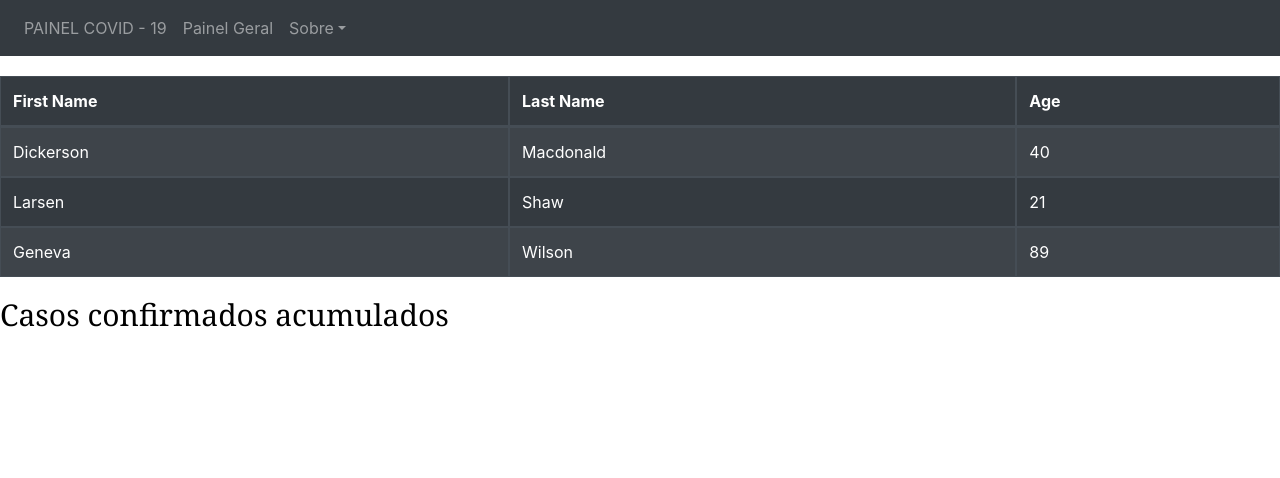
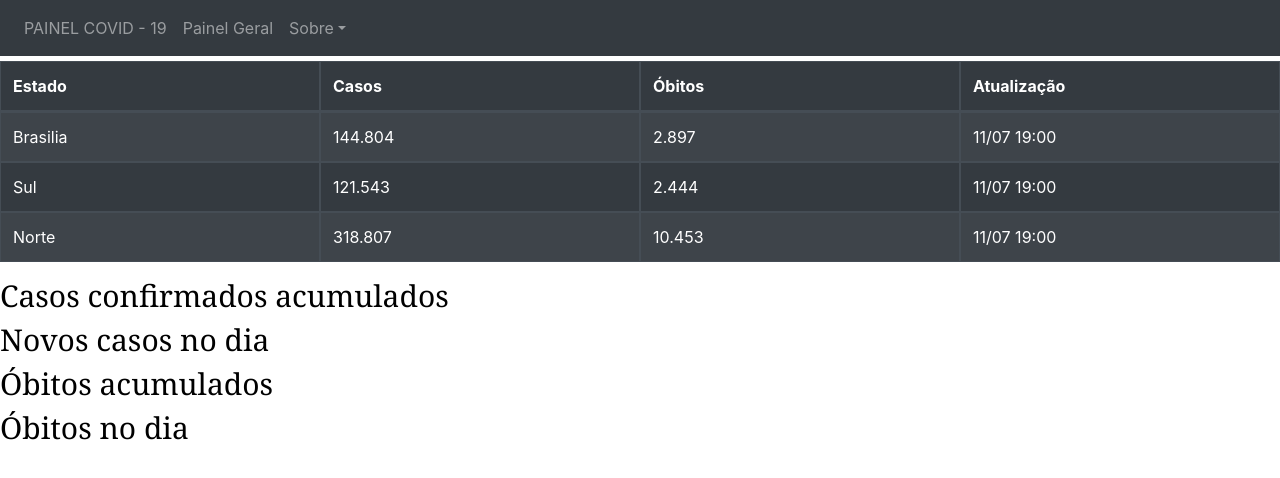
Before and after one commit to lucasmss/PainelCovid19, a Vue app: page / in a window 1280 px wide. Shown: the top 478 px of the page. Built offline with nearby package versions, Linux system fonts and the light colour scheme.

Commit message:
Painel covide update de dados statico

```diff
--- a/package.json
+++ b/package.json
@@ -11,6 +11,9 @@
     "bootstrap": "^4.5.0",
     "bootstrap-vue": "^2.15.0",
     "core-js": "^3.6.5",
+    "g": "^2.0.1",
+    "gulp": "^4.0.2",
+    "gulp-cli": "^2.3.0",
     "vue": "^2.6.11"
   },
   "devDependencies": {
--- a/src/App.vue
+++ b/src/App.vue
@@ -7,7 +7,7 @@
       <b-nav-item href="#">Painel Geral</b-nav-item>
 
       <b-nav-item-dropdown text="Sobre" >
-        <b-dropdown-item href="#">Nos</b-dropdown-item>
+        <b-dropdown-item href="#">Nós</b-dropdown-item>
         <b-dropdown-item href="#">Sistema</b-dropdown-item>
         <b-dropdown-item href="#">Contato</b-dropdown-item>
       </b-nav-item-dropdown>
@@ -35,6 +35,18 @@
     <h1 class="h1">Casos confirmados acumulados</h1>
   </div>
 
+  <div>
+    <h1 class="h1">Novos casos no dia</h1>
+  </div>
+
+  <div>
+    <h1 class="h1">Óbitos acumulados</h1>
+  </div>
+
+  <div>
+    <h1 class="h1">Óbitos no dia</h1>
+  </div>
+
 </div>
 </template>
 
@@ -42,11 +54,11 @@
 export default {
     data() {
       return {
-        fields: ['first_name', 'last_name', 'age'],
+        fields: ['Estado', 'Casos', 'Óbitos', 'Atualização'],
         items: [
-          { age: 40, first_name: 'Dickerson', last_name: 'Macdonald', status: 'awesome' },
-          { age: 21, first_name: 'Larsen', last_name: 'Shaw' },
-          { age: 89, first_name: 'Geneva', last_name: 'Wilson' }
+          { Estado: 'Brasilia', Casos: '144.804' , Óbitos: '2.897', Atualização: '11/07 19:00'},
+          { Estado: 'Sul', Casos: '121.543', Óbitos: '2.444', Atualização: '11/07 19:00' },
+          { Estado: 'Norte', Casos: '318.807', Óbitos: '10.453', Atualização: '11/07 19:00' }
         ],
          tableVariants: [
           'dark'
@@ -58,7 +70,7 @@ export default {
         small: false,
         hover: true,
         dark: true,
-        fixed: false,
+        fixed: true,
         footClone: false,
         headVariant: null,
         tableVariant: '',
@@ -76,7 +88,7 @@ export default {
   font-size: 30px;
 }
 .tabelaDados {
-  margin-top: 20px;
-  margin-bottom: 20px;
+  margin-top: 5px;
+  margin-bottom: 5px;
 }
 </style>
```
Also changed, not shown: 1 other file (tests, documents, lock files or other folders).
